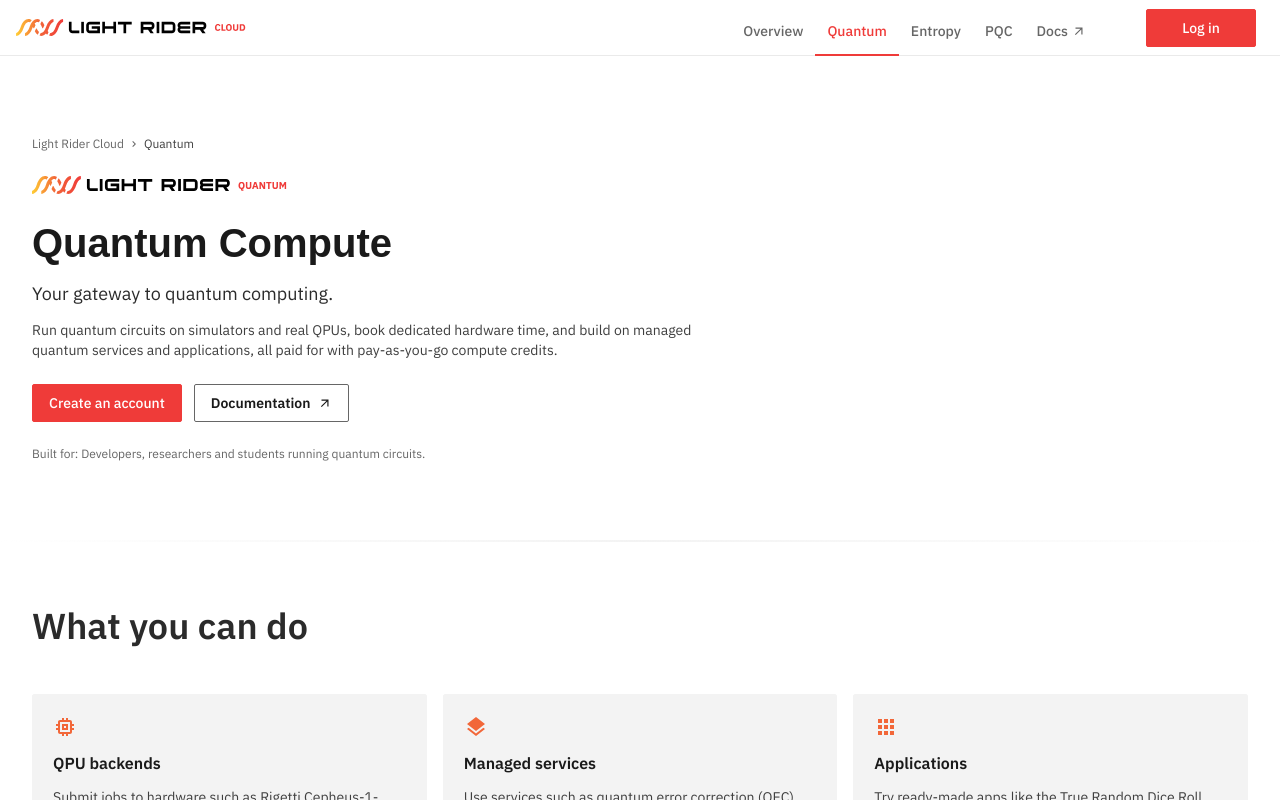
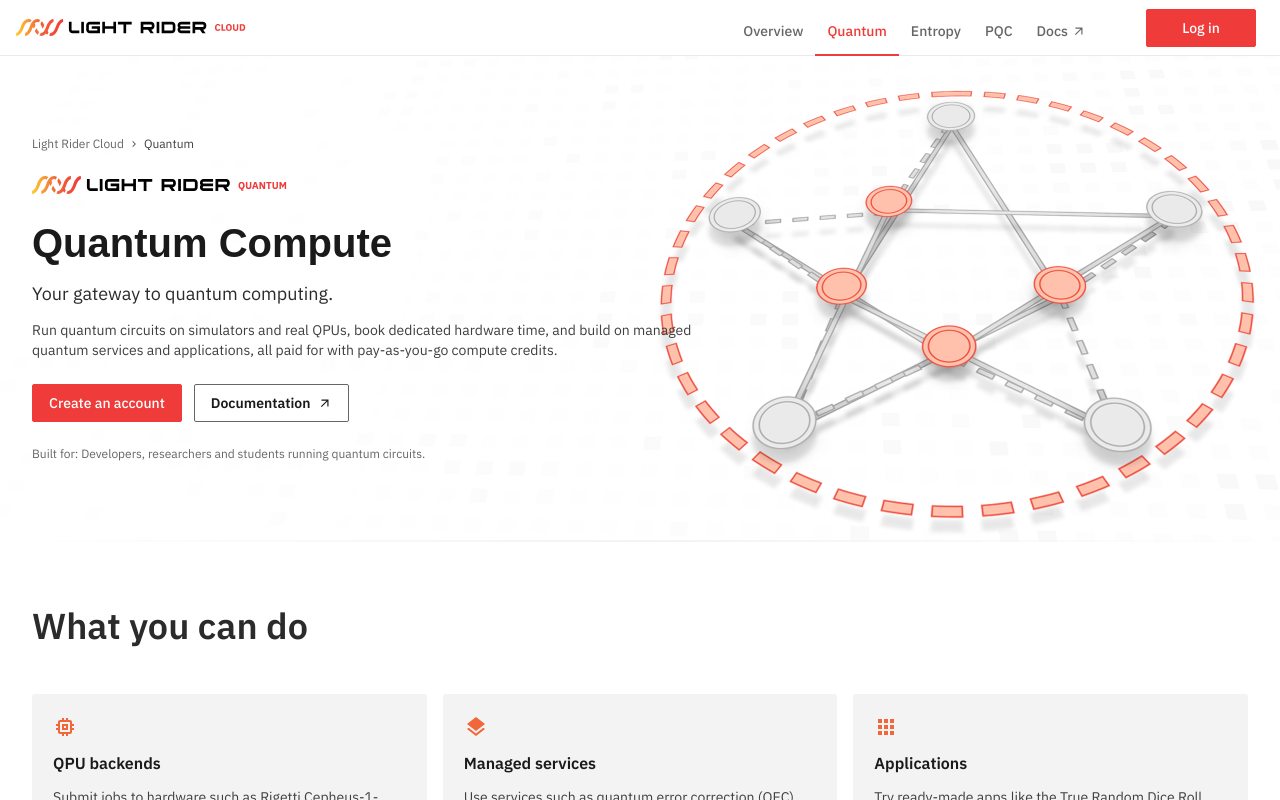
Before and after one commit to lightriderinc/lr_cloud, a Next.js app: page /solutions/quantum in a window 1280 px wide. Built offline with nearby package versions, Linux system fonts and the light colour scheme; no server answers; a web font is replaced by a local one; what @dicebear/styles would draw is missing.

Commit message:
fix: quantum page hero bg visual

```diff
--- a/src/app/solutions/quantum/_components/QuantumHero.tsx
+++ b/src/app/solutions/quantum/_components/QuantumHero.tsx
@@ -10,7 +10,26 @@
 
 export default function QuantumHero() {
   return (
-    <PageHero>
+    <PageHero
+      backdrop={
+        <>
+          <Image
+            src="/quantum-page-hero-bg.png"
+            alt=""
+            aria-hidden="true"
+            width={2654}
+            height={972}
+            priority
+            className="pointer-events-none absolute top-0 right-0 -z-10 hidden h-full w-auto max-w-none select-none lg:block"
+          />
+          {/* At lg the backdrop runs under the text; wash it out until xl. */}
+          <div
+            aria-hidden="true"
+            className="pointer-events-none absolute inset-y-0 left-80 -z-10 hidden w-full bg-linear-to-l from-transparent to-white/80 lg:block xl:hidden"
+          />
+        </>
+      }
+    >
       <nav
         aria-label="Breadcrumb"
         className="flex items-center gap-1 text-xs text-gray-400"
```
Also changed, not shown: public/quantum-page-hero-bg.png (added).
